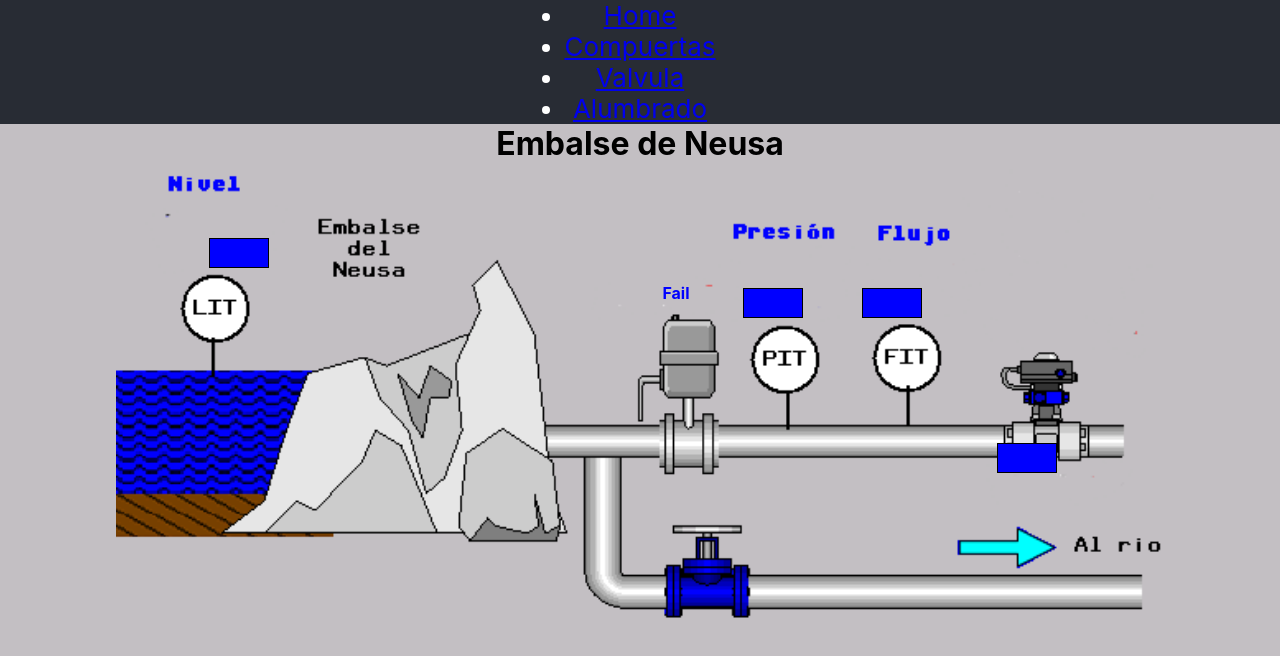
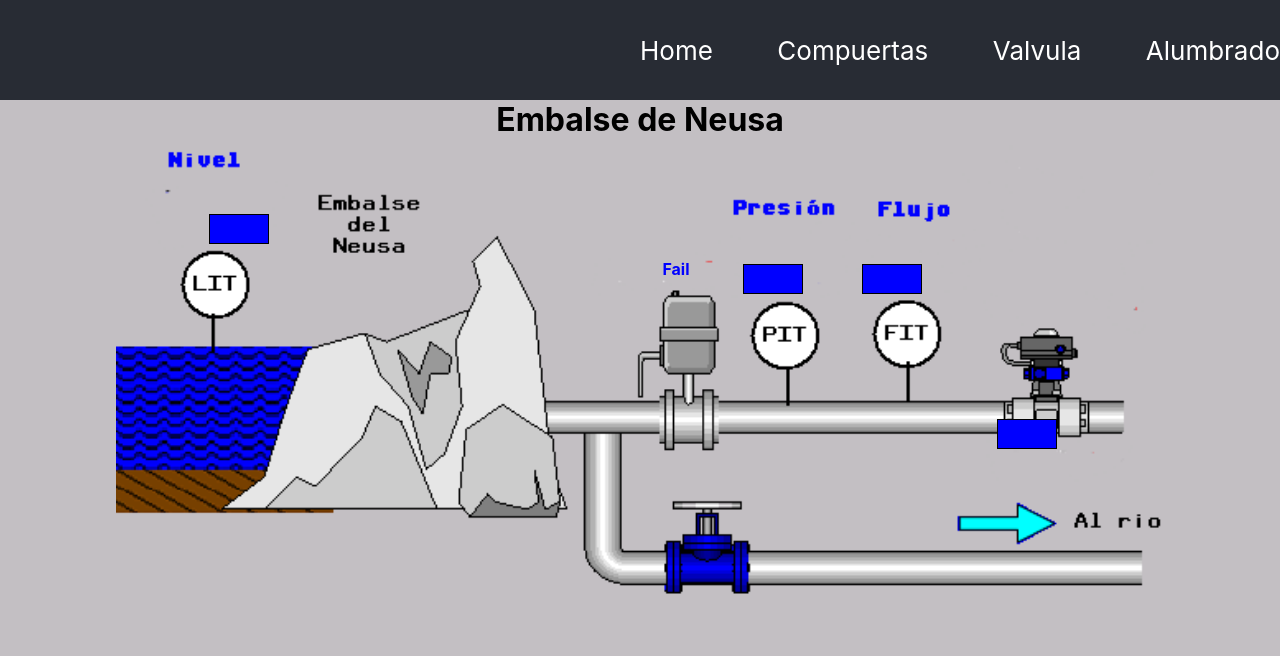
Before and after one commit to faustogomezp/frontend-lacar, a React (Create React App) app: page /variables/online/valvula in a window 1280 px wide. Shown: the top 656 px of the page. Built offline with nearby package versions, Linux system fonts and the light colour scheme; no server answers.

Commit message:
Creamos los estilos para el menú y las opciones

```diff
--- a/src/App.css
+++ b/src/App.css
@@ -18,8 +18,24 @@
   min-height: 100px;
   display: flex;
   align-items: center;
-  justify-content: center;
+  justify-content: end;
   font-size: calc(10px + 2vmin);
+  color: white;
+}
+
+.Menu {
+  width: 50%;
+}
+
+.Menu-opciones {
+  display: flex;
+  justify-content: space-between;
+  width: 100%;
+  list-style-type: none;
+}
+
+.Menu-opciones li a {
+  text-decoration: none;
   color: white;
 }
 
@@ -230,14 +246,14 @@
 
 .Compuerta-loc-rem {
   position: relative;
-  top: 126px;
+  top: 146px;
   left: 40px;
   font-weight: bold;
 }
 
 .Compuerta-falla {
   position: relative;
-  top: 150px;
+  top: 170px;
   font-weight: bold;
   color: red;
   font-size: 20px;
@@ -245,7 +261,7 @@
 
 .Compuerta-cerrada{
   position: relative;
-  top: 240px;
+  top: 310px;
   color: red;
   font-weight: bold;
 }
--- a/src/components/Menu.js
+++ b/src/components/Menu.js
@@ -4,8 +4,8 @@ import { Link } from 'react-router-dom';
 export const Menu = () => {
     return (
         <header className="App-header">
-        <nav>
-            <ul>
+        <nav className="Menu">
+            <ul className="Menu-opciones">
                 <li>
             <Link to='/'>
                 Home
```
